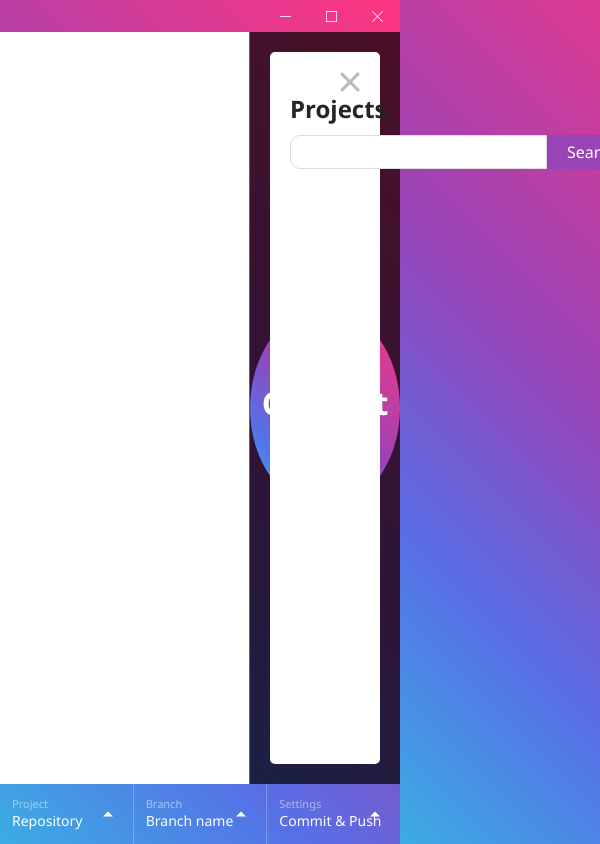
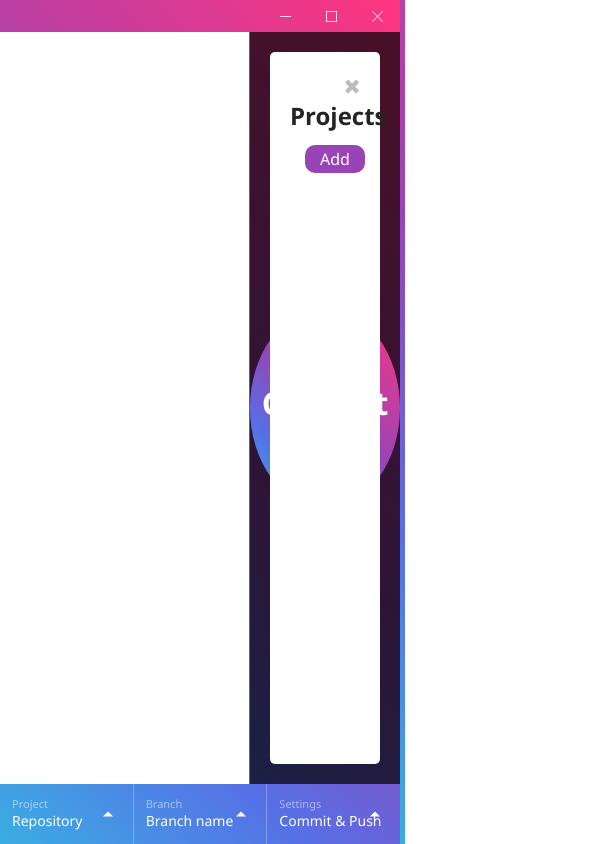
Before and after one commit to bloodysummers/GitButton, an Electron app: page src/renderers/index/index.html in a window 400 px wide. Shown: the top 844 px of the page, 600 px wide, since content can reach past the window. Drawn offline with nearby package versions, Linux system fonts and the light colour scheme; no server answers.

Commit message:
Change of text input to label for errors

```diff
--- a/src/renderers/index/index.css
+++ b/src/renderers/index/index.css
@@ -1,5 +1,6 @@
 * {
     box-sizing:border-box;
+    user-select: none;
 }
 body, html {
     margin:0;
@@ -19,37 +20,20 @@ body {
 }
 .card .close-icon {
     float:right;
-    width:20px;
-    height:20px;
-    position:relative;
+    font-size:20px;
+    color:#bbb;
     cursor:pointer;
-}
-.card .close-icon:before {
-    content:'';
-    display:block;
-    width:25px;
-    height:3px;
-    background:#bbb;
-    position:absolute;
-    top:50%;
-    left:50%;
-    transform:translate(-50%, -50%) rotate(45deg);
-}
-.card .close-icon:after {
-    content:'';
-    display:block;
-    width:25px;
-    height:3px;
-    background:#bbb;
-    position:absolute;
-    top:50%;
-    left:50%;
-    transform:translate(-50%, -50%) rotate(-45deg);
 }
 .card h2 {
     color:#242424;
     margin-top:0;
     margin-bottom:10px;
+    float:left;
+}
+.card-head:after {
+    content:'';
+    display:block;
+    clear:both;
 }
 .titlebar {
     -webkit-app-region:drag;
@@ -246,16 +230,11 @@ body {
     padding:20px;
 }
 .searcher {
-    display:flex;
+    float:left;
 }
-.searcher .input {
-    flex:1;
-    font-family:'Segoe UI', sans-serif;
-    outline:0;
-    border:1px solid #ddd;
-    border-radius:10px 0 0 10px;
-    font-size:16px;
-    padding:5px 12px;
+.searcher .error-message {
+    color:#F00;
+    font-size:11px;
 }
 .searcher .hidden-input {
     display:none;
@@ -263,8 +242,10 @@ body {
 .searcher .search-button {
     background:rgba(152,68,183,1);
     border:0;
-    border-radius:0 10px 10px 0;
-    padding:5px 20px;
+    border-radius:10px;
+    padding:3px 15px;
+    margin-top:3px;
+    margin-left:15px;
     color:#fff;
     font-family:'Segoe UI', sans-serif;
     font-size:16px;
--- a/src/renderers/index/index.html
+++ b/src/renderers/index/index.html
@@ -3,6 +3,7 @@
 <head>
     <title>GitButton</title>
     <link rel="stylesheet" href="index.css" />
+    <link href="static/css/font-awesome.min.css" rel="stylesheet" type="text/css">
 </head>
 <body>
     <div id="titlebar" class="titlebar">
@@ -55,12 +56,16 @@
         </div>
         <div class="repo-container">
             <div class="card">
-                <div class="close-icon"></div>
-                <h2>Projects</h2>
-                <div class="searcher">
-                    <input type="text" id="repo-location" class="input" />
-                    <input type="file" webkitdirectory id="search-repo" class="hidden-input">
-                    <button class="search-button" id="search-repo-button">Search</button>
+                <div class="card-head">
+                    <div class="close-icon">
+                        <i class="fa fa-times"></i>
+                    </div>
+                    <h2>Projects</h2>
+                    <div class="searcher">
+                        <input type="file" webkitdirectory id="search-repo" class="hidden-input">
+                        <button class="search-button" id="search-repo-button">Add</button>
+                        <span id="repo-error" class="error-message"></span>
+                    </div>
                 </div>
                 <div class="repo-list" id="repo-list"></div>
             </div>
--- a/src/renderers/index/repo.js
+++ b/src/renderers/index/repo.js
@@ -3,7 +3,7 @@ const exec = require('child_process').exec
 const os = require('os')
 const { addRepository, getRepositories } = require('./store')
 
-const inputText = $('#repo-location')
+const errorMessage = $('#repo-error')
 const inputFile = $('#search-repo')
 const inputFileButton = $('#search-repo-button')
 const addRepoButton = $('#add-repo-button')
@@ -30,8 +30,11 @@ function checkGitStatus(dir) {
         else if (/nothing to commit/.test(stdout)) status = 'clean'
         else status = 'dirty'
         if (status != 'unknown') {
+            errorMessage.text('')
             addRepository(dir)
             listRepositories()
+        } else {
+            errorMessage.text('Not a git repository')
         }
     })
 }
@@ -43,10 +46,11 @@ function formatDir(dir) {
 }
 
 inputFile.on('change', () => {
-    const dir = formatDir(inputFile[0].files[0].path)
-    if (isDir(dir))
-        inputText.val(dir)
-        checkGitStatus(dir)
+    if (inputFile[0].files[0]) {
+        const dir = formatDir(inputFile[0].files[0].path)
+        if (isDir(dir))
+            checkGitStatus(dir)
+    }
 })
 
 function listRepositories() {
```
